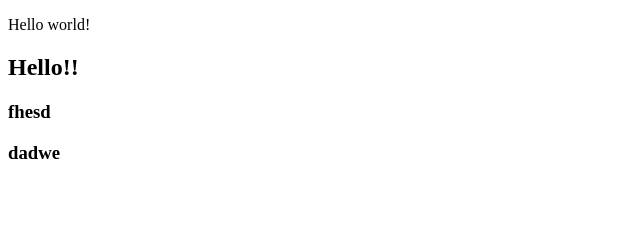
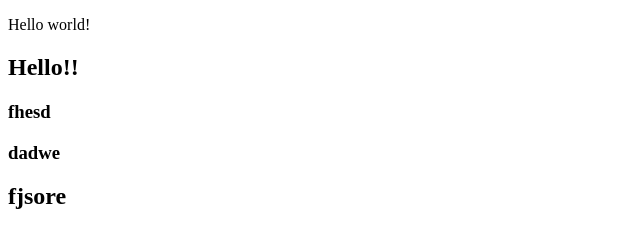
Before and after one commit to VinogradovM/udemy, a plain HTML site: page index.html in a window 1280 px wide. Shown: the full height of the page, 0-640 px from the left. Drawn offline with Linux system fonts and the light colour scheme.

Commit message:
add h2 in index.html

```diff
--- a/index.html
+++ b/index.html
@@ -10,6 +10,7 @@
     <h2>Hello!!</h2>
     <h3>fhesd</h3>
     <h3>dadwe</h3>
+    <h2>fjsore</h2>
 
     <script src = "js/script.js"></script>
 </body>
```
